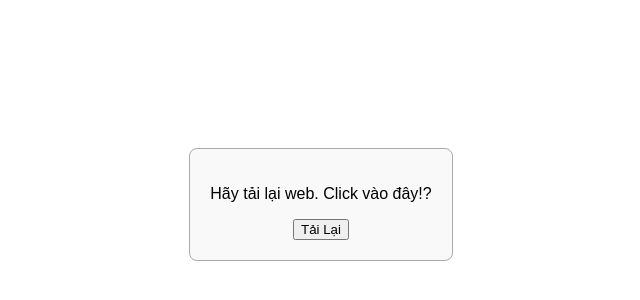
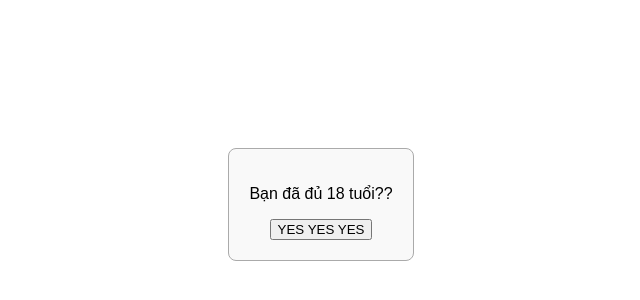
Before and after one commit to deathfury2906/saygexabc, a plain HTML site: page index.html in a window 1280 px wide. Shown: the part 52-352 px from the top of the page, without its empty margins (319-959 px from the left). Drawn offline with Linux system fonts and the light colour scheme.

Commit message:
Update index.html

```diff
--- a/index.html
+++ b/index.html
@@ -30,12 +30,12 @@
 </head>
 <body>
   <div id="cookie">
-    <p>Hãy tải lại web. Click vào đây!?</p>
-    <button onclick="accept()">Tải Lại</button>
+    <p>Bạn đã đủ 18 tuổi??</p>
+    <button onclick="accept()">YES YES YES</button>
   </div>
 
   <!-- Video jumpscare -->
-  <video id="scare" src="C:\Users\soibl\Downloads\video.mp4
+  <video id="scare" src="https://raw.githubusercontent.com/deathfury2906/saygexabc/main/ren.mp4
 "></video>
 
   <script>
```
